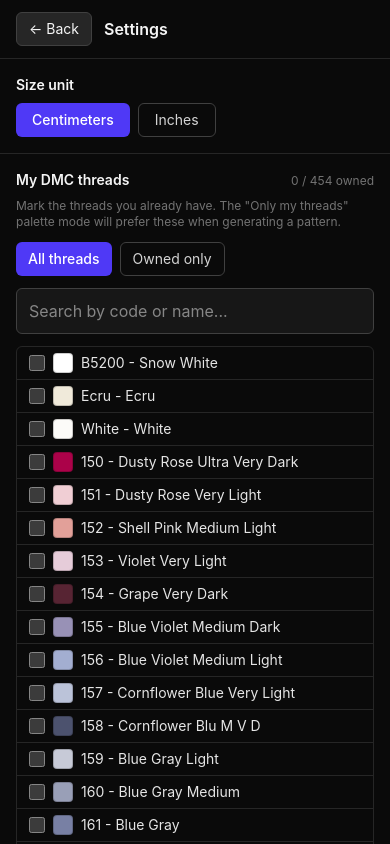
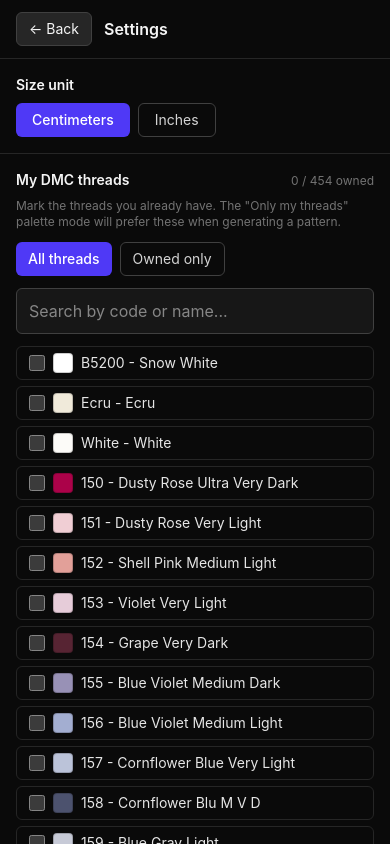
Before and after one commit to korphos/cross-stitch-pattern-generator, a React (Vite) app: page / in a window 390 px wide. Both pictures are taken after a click on the button "Settings". Built offline with nearby package versions, Linux system fonts and the light colour scheme.

Commit message:
style: mobile responsive

```diff
--- a/src/App.tsx
+++ b/src/App.tsx
@@ -275,15 +275,15 @@
               <div className="bg-red-950 px-4 py-2 text-center text-sm text-red-300">{uploadError}</div>
             )}
 
-            <div className="flex flex-1 overflow-hidden">
-              <div className="w-64 shrink-0 border-r border-neutral-800 bg-neutral-900">
+            <div className="flex flex-1 flex-col overflow-y-auto lg:flex-row lg:overflow-hidden">
+              <div className="order-2 w-full shrink-0 border-b border-neutral-800 bg-neutral-900 lg:order-1 lg:h-full lg:w-64 lg:overflow-y-auto lg:border-b-0 lg:border-r">
                 {hasImage && project.activeTab === 'grid' && <GridControls project={project} dispatch={dispatch} />}
                 {hasImage && project.activeTab === 'palette' && (
                   <PalettePanel project={project} dispatch={dispatch} sizeUnit={settings.sizeUnit} />
                 )}
               </div>
 
-              <div className="relative flex-1 overflow-hidden">
+              <div className="relative order-1 h-[55vh] w-full shrink-0 lg:order-2 lg:h-full lg:flex-1">
                 {!hasImage && !isRestoring && (
                   <UploadDropzone
                     onFile={handleFile}
@@ -327,7 +327,7 @@
                 )}
               </div>
 
-              <div className="w-64 shrink-0 border-l border-neutral-800 bg-neutral-900">
+              <div className="order-3 max-h-[40vh] w-full shrink-0 overflow-y-auto border-t border-neutral-800 bg-neutral-900 lg:h-full lg:max-h-none lg:w-64 lg:border-t-0 lg:border-l">
                 {project.palette && (
                   <DmcColorList
                     palette={project.palette}
--- a/src/components/AppHeader.tsx
+++ b/src/components/AppHeader.tsx
@@ -30,8 +30,8 @@
   }
 
   return (
-    <header className="screen-only grid grid-cols-[1fr_auto_1fr] items-center border-b border-neutral-800 bg-neutral-900 px-4 py-2">
-      <div className="flex items-center gap-2 justify-self-start">
+    <header className="screen-only flex flex-col gap-2 border-b border-neutral-800 bg-neutral-900 px-3 py-2 sm:grid sm:grid-cols-[1fr_auto_1fr] sm:items-center sm:gap-0 sm:px-4">
+      <div className="order-2 flex flex-wrap items-center justify-center gap-2 sm:order-1 sm:justify-self-start">
         <label className="w-fit cursor-pointer rounded-md border border-neutral-700 bg-neutral-800 px-3 py-1.5 text-sm text-neutral-100 hover:bg-neutral-700">
           {isUploading ? 'Loading…' : 'Replace image'}
           <input type="file" accept="image/*" className="hidden" onChange={handleChange} disabled={isUploading} />
@@ -59,11 +59,11 @@
         type="button"
         disabled={!canPrint}
         onClick={onPrint}
-        className="justify-self-center rounded-lg bg-indigo-600 px-8 py-1.5 text-base font-semibold text-white hover:bg-indigo-500 disabled:cursor-not-allowed disabled:bg-neutral-800 disabled:text-neutral-500"
+        className="order-1 w-full rounded-lg bg-indigo-600 px-8 py-1.5 text-base font-semibold text-white hover:bg-indigo-500 disabled:cursor-not-allowed disabled:bg-neutral-800 disabled:text-neutral-500 sm:order-2 sm:w-auto sm:justify-self-center"
       >
         Print
       </button>
-      <div className="justify-self-end">
+      <div className="order-3 flex justify-center sm:justify-self-end">
         <button
           type="button"
           onClick={onSettings}
--- a/src/components/SettingsPage.tsx
+++ b/src/components/SettingsPage.tsx
@@ -98,12 +98,12 @@
             onChange={(e) => setSearch(e.target.value)}
             className="mb-3 w-full rounded-md border border-neutral-700 bg-neutral-900 px-3 py-2.5 text-base text-neutral-100"
           />
-          <ul className="divide-y divide-neutral-800 rounded-md border border-neutral-800">
+          <ul className="grid grid-cols-1 gap-1.5 sm:grid-cols-2 lg:grid-cols-3 xl:grid-cols-4">
             {filtered.map((d) => {
               const owned = ownedCodes.has(d.code)
               return (
                 <li key={d.code}>
-                  <label className="flex cursor-pointer items-center gap-2 px-3 py-1.5 active:bg-neutral-800">
+                  <label className="flex cursor-pointer items-center gap-2 rounded-md border border-neutral-800 px-3 py-1.5 hover:bg-neutral-900 active:bg-neutral-800">
                     <input
                       type="checkbox"
                       checked={owned}
@@ -121,7 +121,9 @@
                 </li>
               )
             })}
-            {filtered.length === 0 && <li className="px-3 py-6 text-center text-sm text-neutral-500">No matches</li>}
+            {filtered.length === 0 && (
+              <li className="col-span-full px-3 py-6 text-center text-sm text-neutral-500">No matches</li>
+            )}
           </ul>
         </section>
       </div>
```
